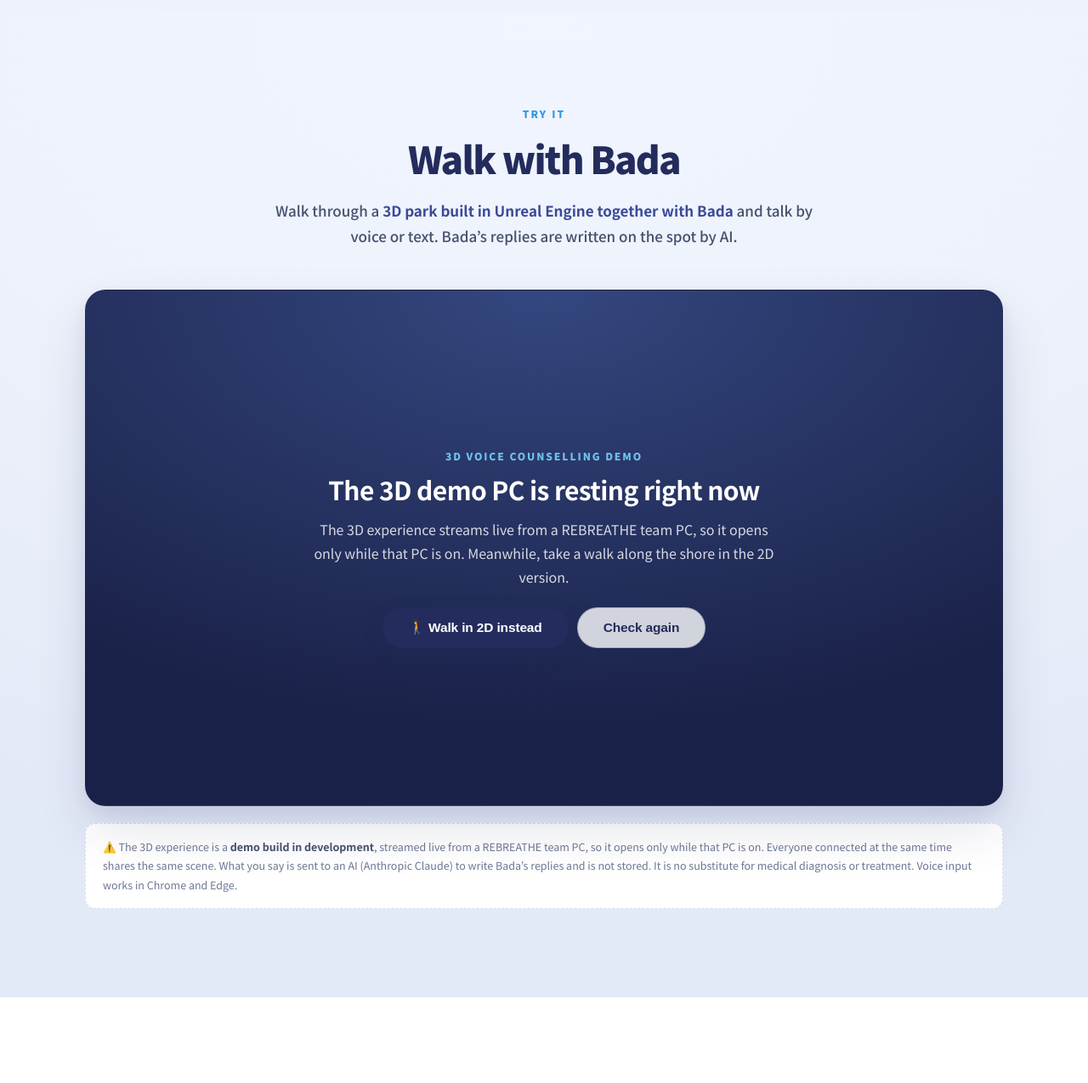
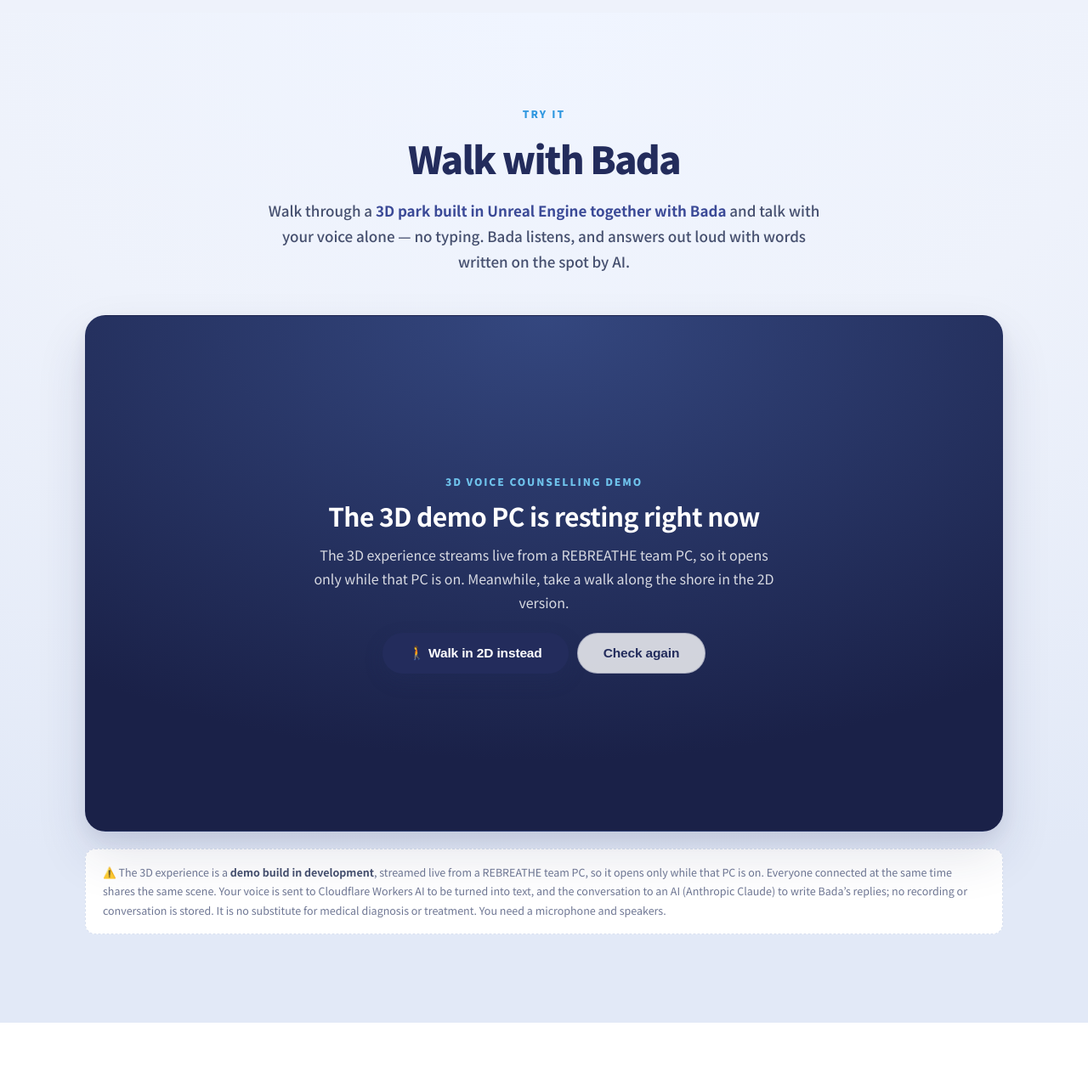
Before and after one commit to jy3266/Rebreathe_Proposal, a plain HTML site: page index.html in a window 1280 px wide. Shown: the part 6335-7610 px from the top of the page at 85% size. Drawn offline with Linux system fonts and the light colour scheme; no server answers.

Commit message:
바다와 함께 걷기: 목소리로만 대화하는 3D 체험 안내로 문구 갱신
- 체험 설명을 '키보드 없이 목소리로만'으로 변경
- 안내 문구에 음성 → 글자 변환(Cloudflare Workers AI) 전송 사실과 마이크 필요 추가

Co-Authored-By: Claude Opus 5.5 <noreply@anthropic.com>

```diff
--- a/index.html
+++ b/index.html
@@ -404,9 +404,9 @@
     <header class="sec-head sec-head--center reveal">
       <p class="sec-head__tag">Try it</p>
       <h2 class="sec-head__title" data-en="Walk with Bada">바다와 함께 걷기</h2>
-      <p class="sec-head__desc" data-en="Walk through a &lt;b&gt;3D park built in Unreal Engine together with Bada&lt;/b&gt; and talk by voice or text. Bada&rsquo;s replies are written on the spot by AI.">
-        언리얼 엔진으로 만든 <b>3D 공원을 바다와 함께 걸으며</b> 목소리나 글로 이야기를 나누는 체험입니다.
-        바다의 대답은 AI가 그 자리에서 만들어요.
+      <p class="sec-head__desc" data-en="Walk through a &lt;b&gt;3D park built in Unreal Engine together with Bada&lt;/b&gt; and talk with your voice alone — no typing. Bada listens, and answers out loud with words written on the spot by AI.">
+        언리얼 엔진으로 만든 <b>3D 공원을 바다와 함께 걸으며</b> 키보드 없이 목소리로만 이야기를 나누는 체험입니다.
+        바다가 귀 기울여 듣고, AI가 그 자리에서 만든 말로 소리 내어 대답해요.
       </p>
     </header>
 
@@ -428,14 +428,14 @@
       </div>
     </div>
     <div class="stage3d__bar" id="stage3dBar" hidden>
-      <span class="stage3d__live" data-en="Streaming live from the REBREATHE studio · click inside to start">리브리드 스튜디오에서 실시간 스트리밍 중 · 화면 안을 눌러 시작하세요</span>
+      <span class="stage3d__live" data-en="Streaming live from the REBREATHE studio · press start inside and allow the microphone">리브리드 스튜디오에서 실시간 스트리밍 중 · 화면 안에서 시작을 누르고 마이크를 허용해 주세요</span>
       <button class="stage3d__tool" id="stage3dFull" type="button" data-en="⛶ Full screen">⛶ 전체 화면</button>
       <a class="stage3d__tool" id="stage3dOpen" href="#play" target="_blank" rel="noopener" data-en="↗ Open in a new tab">↗ 새 창에서 열기</a>
     </div>
-    <p class="game__disclaimer stage3d__note reveal" id="stage3dNote" data-en="⚠️ The 3D experience is a &lt;b&gt;demo build in development&lt;/b&gt;, streamed live from a REBREATHE team PC, so it opens only while that PC is on. Everyone connected at the same time shares the same scene. What you say is sent to an AI (Anthropic Claude) to write Bada&rsquo;s replies and is not stored. It is no substitute for medical diagnosis or treatment. Voice input works in Chrome and Edge.">
+    <p class="game__disclaimer stage3d__note reveal" id="stage3dNote" data-en="⚠️ The 3D experience is a &lt;b&gt;demo build in development&lt;/b&gt;, streamed live from a REBREATHE team PC, so it opens only while that PC is on. Everyone connected at the same time shares the same scene. Your voice is sent to Cloudflare Workers AI to be turned into text, and the conversation to an AI (Anthropic Claude) to write Bada&rsquo;s replies; no recording or conversation is stored. It is no substitute for medical diagnosis or treatment. You need a microphone and speakers.">
       ⚠️ 3D 체험은 <b>개발 중인 시연 빌드</b>로, 리브리드 팀의 PC에서 실시간으로 스트리밍되어 PC가 켜져 있을 때만 열립니다.
-      같은 시간에 접속한 분들은 같은 장면을 함께 보게 돼요. 대화 내용은 바다의 대답을 만들기 위해 AI(Anthropic Claude)로 전송되며 저장하지 않습니다.
-      의학적 진단·치료를 대신하지 않습니다. 음성으로 말하기는 Chrome·Edge에서 동작합니다.
+      같은 시간에 접속한 분들은 같은 장면을 함께 보게 돼요. 목소리는 글자로 바꾸기 위해 Cloudflare Workers AI로, 대화 내용은 바다의 대답을 만들기 위해
+      AI(Anthropic Claude)로 전송되며 녹음이나 대화는 저장하지 않습니다. 의학적 진단·치료를 대신하지 않습니다. 마이크와 스피커가 필요해요.
     </p>
 
     <!-- 2D 체험: 3D 시연 PC가 꺼져 있을 때 '2D로 바닷가 걷기'를 누르면 보인다 -->
```
